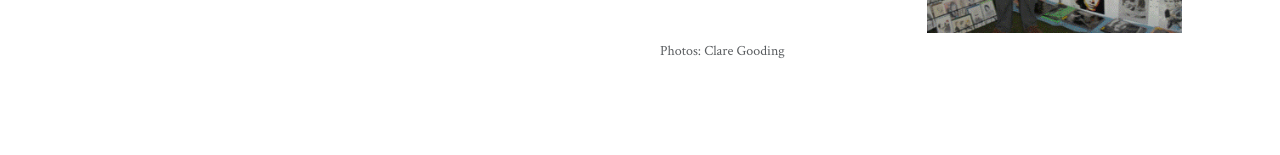
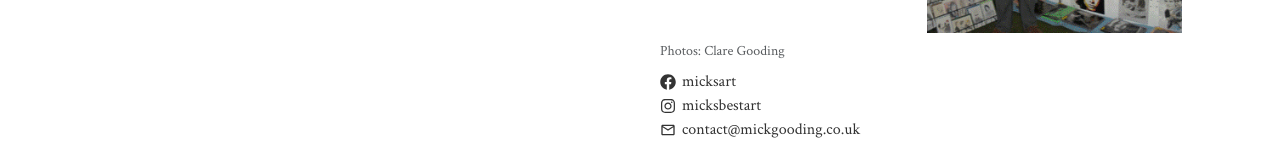
Before and after one commit to alexgooding/mick-gooding-website, a React (Create React App) app in the folder ui/: page /about in a window 1280 px wide. Shown: the part 677-832 px from the top of the page. Before the commit the page ends 800 px from the top, so only its background shows below. Built offline with nearby package versions, Linux system fonts and the light colour scheme.

Commit message:
add social media handles to about page

```diff
--- a/ui/src/components/About.js
+++ b/ui/src/components/About.js
@@ -1,3 +1,10 @@
+import { FaFacebook } from "react-icons/fa";
+import { FaInstagram } from "react-icons/fa";
+import { MdOutlineEmail } from "react-icons/md";
+
+import "../styles/CommonLink.css";
+
+
 const About = () => {
   const squareImg1 = `${process.env.PUBLIC_URL}/images/about/mick2_square.gif`;
   const squareImg2 = `${process.env.PUBLIC_URL}/images/about/IMG_4395_square.jpg`;
@@ -49,6 +56,24 @@ const About = () => {
               Photos: Clare Gooding
             </figcaption>
           </div>
+          <div className="row mt-2">
+            <a className="icon-link d-flex social-handle" href="https://facebook.com/micksart" target="_blank">
+              <FaFacebook />
+              micksart
+            </a>
+          </div>
+          <div className="row">
+            <a className="icon-link social-handle" href="https://www.instagram.com/micksbestart" target="_blank">
+              <FaInstagram />
+              micksbestart
+            </a>
+          </div>
+          <div className="row">
+            <a className="icon-link social-handle" href="mailto:contact@mickgooding.co.uk" target="_blank">
+              <MdOutlineEmail />
+              contact@mickgooding.co.uk
+            </a>
+          </div>
         </div>
       </div>
     </div>
--- /dev/null
+++ b/ui/src/styles/CommonLink.css
@@ -0,0 +1,8 @@
+.social-handle {
+  text-decoration: none;
+  color: rgba(0, 0, 0, 0.8);
+}
+
+.social-handle:hover {
+  color: rgba(0, 0, 0, 0.95);
+}
```
